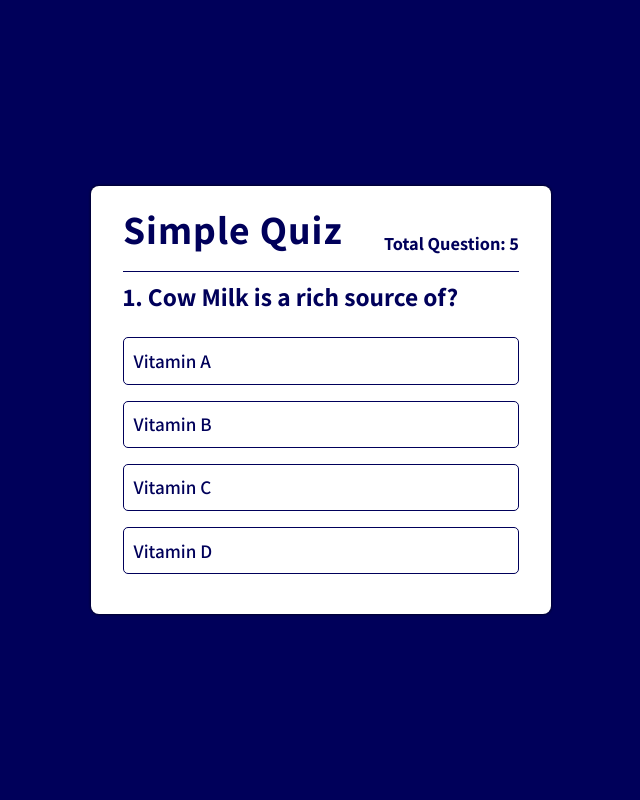
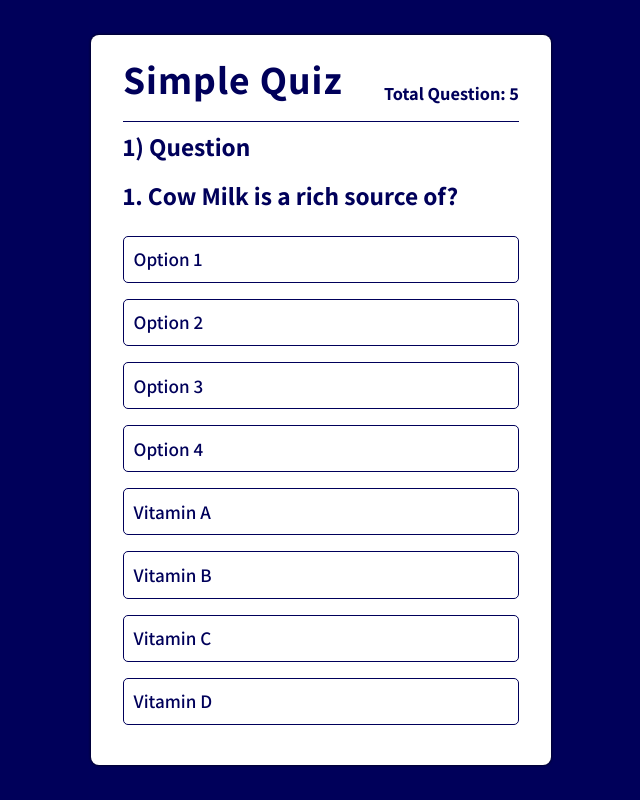
Before and after one commit to mmj030703/Quiz-App, a plain HTML site: page index.html in a window 1280 px wide. Shown: the whole page, without its empty margins (319-959 px from the left). Drawn offline with Linux system fonts and the light colour scheme.

Commit message:
Updated the index.html
Added second way to write html structure of Quiz App.

```diff
--- a/index.html
+++ b/index.html
@@ -1,3 +1,30 @@
+<!--? Way 1 :: Not including Quiz Structure -->
+<!-- <!DOCTYPE html>
+<html lang="en">
+<head>
+    <meta charset="UTF-8">
+    <meta name="viewport" content="width=device-width, initial-scale=1.0">
+    <link rel="stylesheet" href="./style.css">
+    <title>Quiz App</title>
+</head>
+<body>
+    <div class="quiz_container">
+        <div class="header">
+            <h2>Simple Quiz</h2>
+            <p>Total Question: 5</p>
+        </div> -->
+        <!-- Question to be pasted here using DOM manipulation -->
+        <!-- <div class="options"> -->
+            <!-- Options to be pasted here using DOM manipulation -->
+        <!-- </div>
+        <button class="next">Next</button>
+    </div>
+    <script src="./script.js" defer></script>
+</body>
+</html>
+<!-- ? Way 1 Ends here -->
+
+<!-- ? Way 2 :: Including basic Quiz Structure -->
 <!DOCTYPE html>
 <html lang="en">
 <head>
@@ -12,9 +39,12 @@
             <h2>Simple Quiz</h2>
             <p>Total Question: 5</p>
         </div>
-        <!-- Question to be pasted here using DOM manipulation -->
+        <p class="question">1) Question</p>
         <div class="options">
-            <!-- Options to be pasted here using DOM manipulation -->
+            <div class="option">Option 1</div>
+            <div class="option">Option 2</div>
+            <div class="option">Option 3</div>
+            <div class="option">Option 4</div>
         </div>
         <button class="next">Next</button>
     </div>
```
